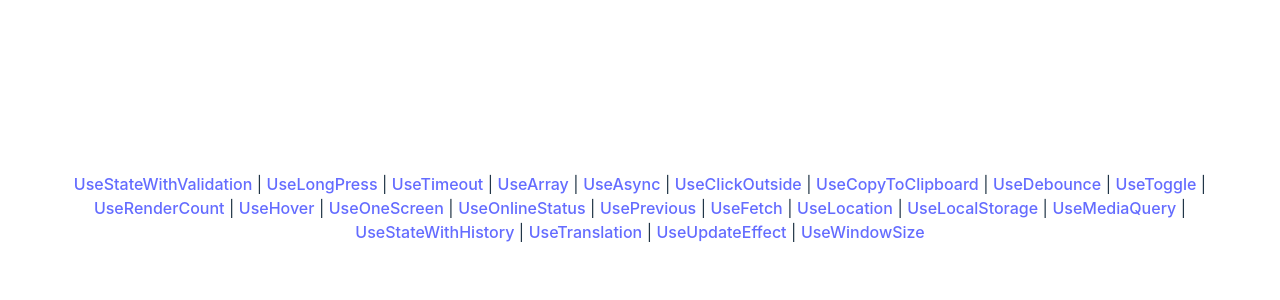
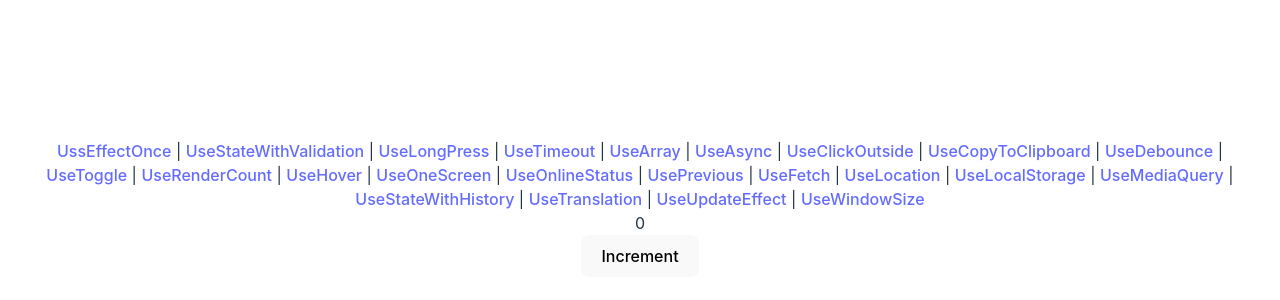
Before and after one commit to roll1226/react-custom-hooks, a React (Vite) app: page /use-effect-once in a window 1280 px wide. Shown: the part 192-492 px from the top of the page. Built offline with nearby package versions, Linux system fonts and the light colour scheme.

Commit message:
feat: useEffectOnce page

```diff
--- /dev/null
+++ b/src/pages/UseEffectOnce.tsx
@@ -0,0 +1,21 @@
+import { FC, useState } from "react";
+import { useEffectOnce } from "../hooks/useEffectOnce";
+
+const UseEffectOnce: FC = () => {
+  const [count, setCount] = useState<number>(0);
+  useEffectOnce(() => {
+    console.log("マウント");
+    return () => {
+      console.log("アンマウント");
+    };
+  });
+
+  return (
+    <div>
+      <div>{count}</div>
+      <button onClick={() => setCount((c) => c + 1)}>Increment</button>
+    </div>
+  );
+};
+
+export default UseEffectOnce;
--- a/src/routes/Navbar.tsx
+++ b/src/routes/Navbar.tsx
@@ -7,6 +7,10 @@ type link = {
 
 const Navbar = () => {
   const links: link[] = [
+    {
+      to: "use-effect-once",
+      name: "UssEffectOnce",
+    },
     {
       to: "use-state-with-validation",
       name: "UseStateWithValidation",
--- a/src/routes/index.tsx
+++ b/src/routes/index.tsx
@@ -4,6 +4,7 @@ import UseAsync from "../pages/UseAsync";
 import UseClickOutside from "../pages/UseClickOutside";
 import UseCopyToClipboard from "../pages/UseCopyToClipboard";
 import UseDebounce from "../pages/UseDebounce";
+import UseEffectOnce from "../pages/UseEffectOnce";
 import UseFetch from "../pages/UseFetch";
 import UseHover from "../pages/UseHover";
 import UseLocalStorage from "../pages/UseLocalStorage";
@@ -24,6 +25,10 @@ import UseWindowSize from "../pages/UseWindowSize";
 
 const useAppRoutes = () => {
   return useRoutes([
+    {
+      path: "use-effect-once",
+      element: <UseEffectOnce />,
+    },
     {
       path: "/use-state-with-validation",
       element: <UseStateWithValidation />,
```
